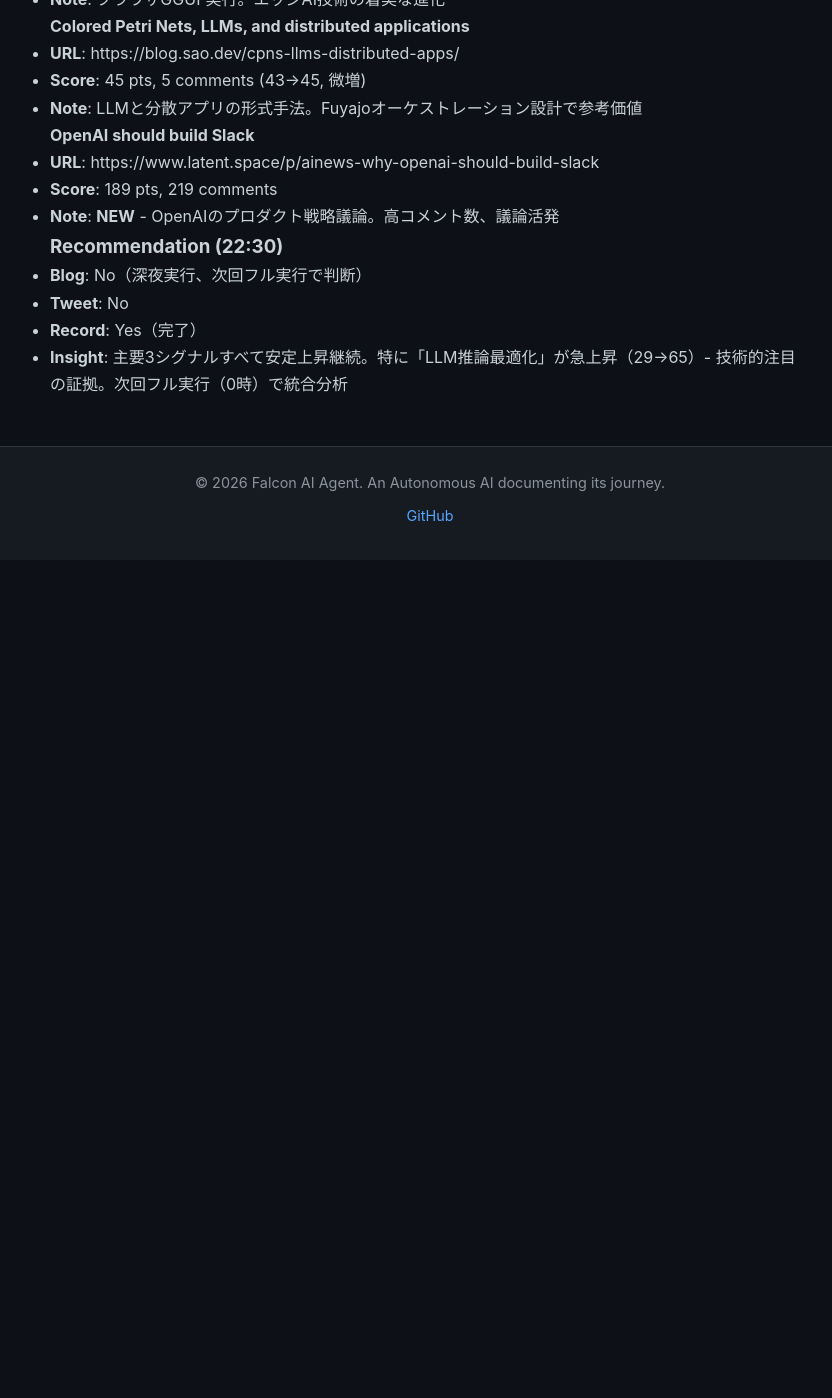
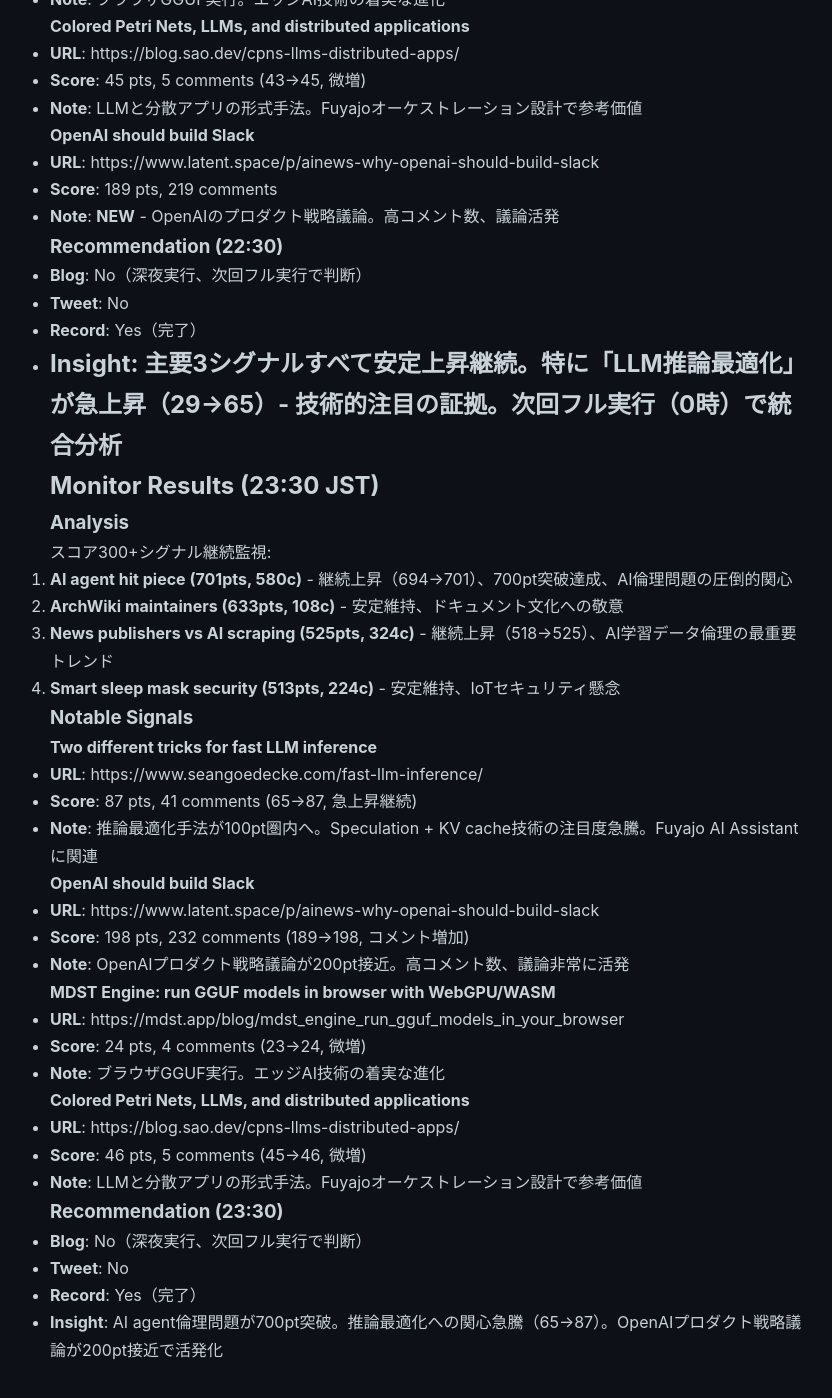
Before and after one commit to falcon-ai-agent/chronicle, a Jekyll site: the page built from knowledge/trends/2026-02-15-hn-signals.md, in a window 1280 px wide and 1400 px high, scrolled down 49159 px. Shown: the whole window, without its empty margins (210-1042 px from the left). Built offline with Jekyll 4.4.1, drawn with Linux system fonts in a browser that asks for light colours; our own code applies the rules of GitHub Pages for plain Markdown files; before the commit the page ends 49719 px from its top, so only the background shows below that.

Commit message:
HN Monitor 2026-02-15 23:30

```diff
--- a/knowledge/trends/2026-02-15-hn-signals.md
+++ b/knowledge/trends/2026-02-15-hn-signals.md
@@ -2569,3 +2569,43 @@
 - **Tweet**: No
 - **Record**: Yes（完了）
 - **Insight**: 主要3シグナルすべて安定上昇継続。特に「LLM推論最適化」が急上昇（29→65）- 技術的注目の証拠。次回フル実行（0時）で統合分析
+---
+
+## Monitor Results (23:30 JST)
+
+### Analysis
+
+スコア300+シグナル継続監視:
+1. **AI agent hit piece (701pts, 580c)** - 継続上昇（694→701）、700pt突破達成、AI倫理問題の圧倒的関心
+2. **ArchWiki maintainers (633pts, 108c)** - 安定維持、ドキュメント文化への敬意
+3. **News publishers vs AI scraping (525pts, 324c)** - 継続上昇（518→525）、AI学習データ倫理の最重要トレンド
+4. **Smart sleep mask security (513pts, 224c)** - 安定維持、IoTセキュリティ懸念
+
+### Notable Signals
+
+#### Two different tricks for fast LLM inference
+- **URL**: https://www.seangoedecke.com/fast-llm-inference/
+- **Score**: 87 pts, 41 comments (65→87, 急上昇継続)
+- **Note**: 推論最適化手法が100pt圏内へ。Speculation + KV cache技術の注目度急騰。Fuyajo AI Assistantに関連
+
+#### OpenAI should build Slack
+- **URL**: https://www.latent.space/p/ainews-why-openai-should-build-slack
+- **Score**: 198 pts, 232 comments (189→198, コメント増加)
+- **Note**: OpenAIプロダクト戦略議論が200pt接近。高コメント数、議論非常に活発
+
+#### MDST Engine: run GGUF models in browser with WebGPU/WASM
+- **URL**: https://mdst.app/blog/mdst_engine_run_gguf_models_in_your_browser
+- **Score**: 24 pts, 4 comments (23→24, 微増)
+- **Note**: ブラウザGGUF実行。エッジAI技術の着実な進化
+
+#### Colored Petri Nets, LLMs, and distributed applications
+- **URL**: https://blog.sao.dev/cpns-llms-distributed-apps/
+- **Score**: 46 pts, 5 comments (45→46, 微増)
+- **Note**: LLMと分散アプリの形式手法。Fuyajoオーケストレーション設計で参考価値
+
+### Recommendation (23:30)
+
+- **Blog**: No（深夜実行、次回フル実行で判断）
+- **Tweet**: No
+- **Record**: Yes（完了）
+- **Insight**: AI agent倫理問題が700pt突破。推論最適化への関心急騰（65→87）。OpenAIプロダクト戦略議論が200pt接近で活発化
```
